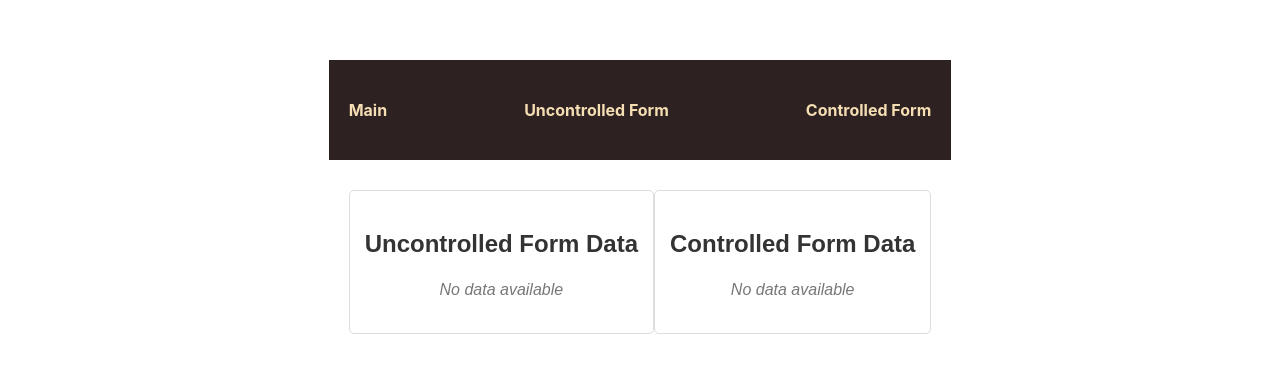
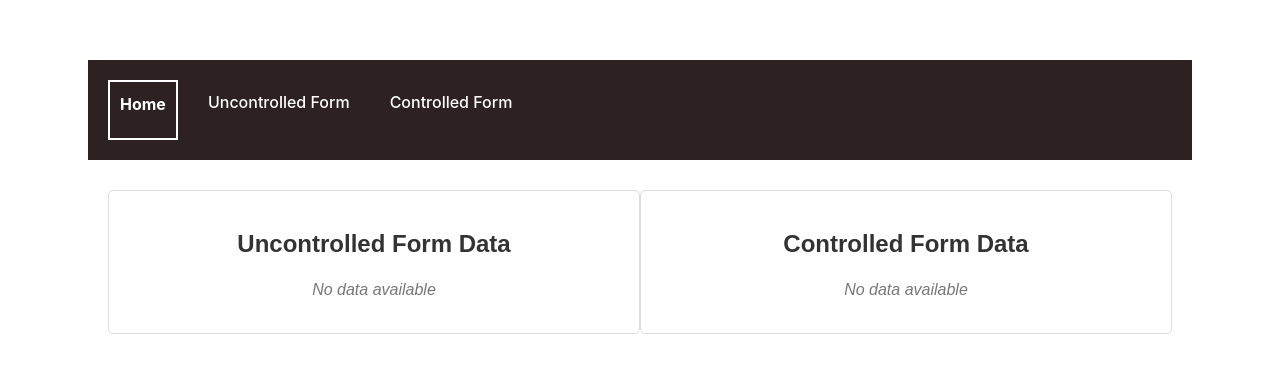
Before and after one commit to KatsiarynaMizhuryna/React-forms, a React (Vite) app: page / in a window 1280 px wide. Shown: the part 178-550 px from the top of the page. Built offline with nearby package versions, Linux system fonts and the light colour scheme.

Commit message:
fix: code formatting

```diff
--- a/src/components/Navigation/Navigation.module.css
+++ b/src/components/Navigation/Navigation.module.css
@@ -1,17 +1,22 @@
 .navigation {
     display: flex;
-    justify-content: space-between;
-    align-items: center;
+    gap: 20px;
     height: 60px;
     margin-bottom: 10px;
     padding: 20px;
     background: rgb(45, 33, 33);
-    color: black;
-}
+    color: #fff;
+  }
 
-.link {
+  .link {
     text-decoration: none;
-    color: wheat;
+    color: #fff;
+    padding: 10px;
+  }
+
+  .activeLink {
+    border: 2px solid #fff;
+    color:#fff;
     font-weight: bold;
-
-}
+    padding: 10px;
+  }
--- a/src/components/Navigation/Navigation.tsx
+++ b/src/components/Navigation/Navigation.tsx
@@ -1,12 +1,30 @@
 import styles from './Navigation.module.css';
-import { Link } from 'react-router-dom';
+import { Link, NavLink, useLocation } from 'react-router-dom';
 
 export default function Navigation() {
+  // const location = useLocation();
+  // const currentPath = location.pathname;
   return (
     <nav className={styles.navigation}>
-      <Link className={styles.link} to="/">Main</Link>
-      <Link className={styles.link} to="/uncontrolled-form">Uncontrolled Form</Link>
-      <Link className={styles.link} to="/controlled-form">Controlled Form</Link>
+      <NavLink
+        to="/"
+        className={({ isActive }) => isActive ? styles.activeLink : styles.link}
+      >
+        Home
+      </NavLink>
+      <NavLink
+        to="/uncontrolled-form"
+        className={({ isActive }) => isActive ? styles.activeLink : styles.link}
+      >
+        Uncontrolled Form
+      </NavLink>
+      <NavLink
+        to="/controlled-form"
+        className={({ isActive }) => isActive ? styles.activeLink : styles.link}
+      >
+        Controlled Form
+      </NavLink>
+
     </nav>
   );
 }
--- a/src/pages/Main/Main.module.css
+++ b/src/pages/Main/Main.module.css
@@ -1,4 +1,17 @@
-.mainContainer {
+.formSection {
+    margin-bottom: 30px;
+    width: 500px;
+    border: 1px solid #ddd;
+    border-radius: 5px;
+    padding: 15px;
+  }
+
+  .lastUserData {
+    background-color: #f9f9f9;
+    font-weight: bold;
+  }
+
+  .mainContainer {
     padding: 20px;
     margin: 0 auto;
     font-family: Arial, sans-serif;
@@ -7,16 +20,14 @@
     align-items: center;
   }
 
+  .noData {
+    color: #777;
+    font-style: italic;
+  }
+
   .pageTitle {
     text-align: center;
     margin-bottom: 40px;
-  }
-
-  .formSection {
-    margin-bottom: 30px;
-    border: 1px solid #ddd;
-    border-radius: 5px;
-    padding: 15px;
   }
 
   .sectionTitle {
@@ -33,13 +44,3 @@
   .userData:last-child {
     border-bottom: none;
   }
-
-  .lastUserData {
-    background-color: #f9f9f9;
-    font-weight: bold;
-  }
-
-  .noData {
-    color: #777;
-    font-style: italic;
-  }
--- a/src/pages/Main/Main.tsx
+++ b/src/pages/Main/Main.tsx
@@ -1,7 +1,7 @@
 import { useSelector } from 'react-redux';
 import { RootState } from '../../store';
 import UserData from '../../components/UserData/UserData';
-import styles from './Main.module.css'
+import styles from './Main.module.css';
 
 export default function Main() {
   const UncontrolledFormData = useSelector(
```
Lines whose indentation alone changed are shown as unchanged.
